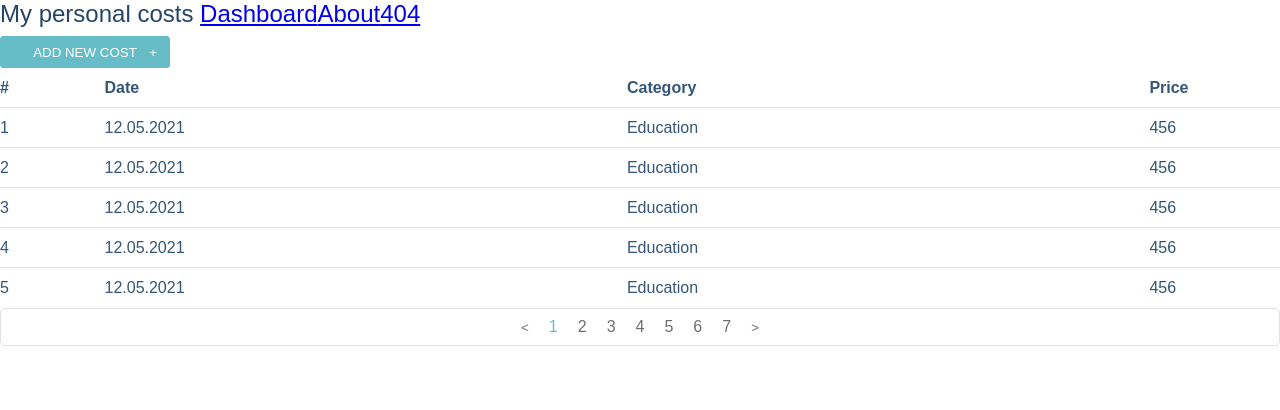
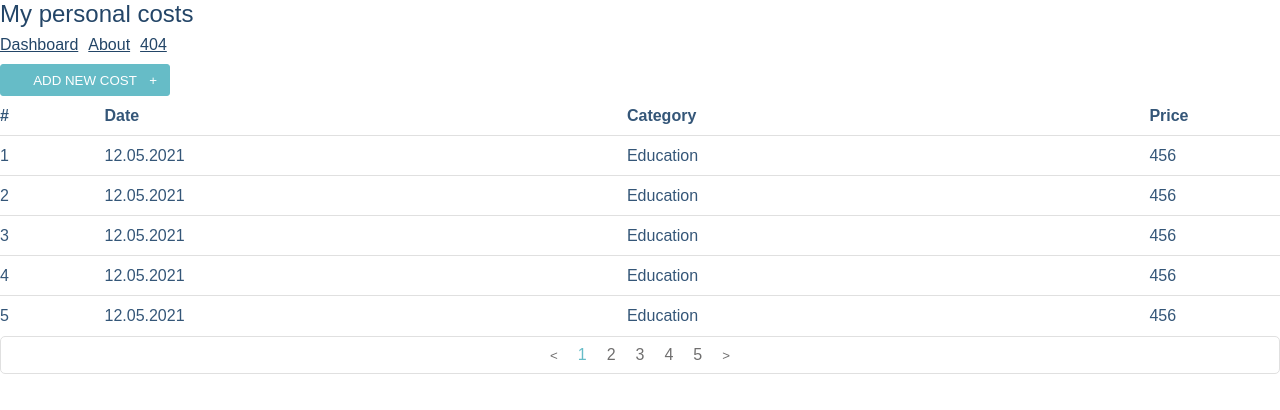
Before and after one commit to youryCh/vue-gb-project, a Vue app: page /dashboard in a window 1280 px wide. Shown: the top 410 px of the page. Built offline with nearby package versions, Linux system fonts and the light colour scheme.

Commit message:
vue-router last version

```diff
--- a/src/App.vue
+++ b/src/App.vue
@@ -2,9 +2,11 @@
   <div id="app">
     <header :class="[$style.header]">
       My personal costs
-      <router-link to="/dashboard">Dashboard</router-link>
-      <router-link to="/about">About</router-link>
-      <router-link to="/404">404</router-link>
+      <div>
+        <router-link :class="[$style.routerLink]" to="/dashboard">Dashboard</router-link>
+        <router-link :class="[$style.routerLink]" to="/about">About</router-link>
+        <router-link :class="[$style.routerLink]" to="/404">404</router-link>
+      </div>
     </header>
     <main>
       <router-view />
@@ -13,11 +15,16 @@
 </template>
 
 <script>
+import { mapActions } from 'vuex'
 export default {
   name: 'App',
-  data () {
-    return {
-    }
+  methods: {
+    ...mapActions([
+      'fetchData'
+    ])
+  },
+  created () {
+    this.fetchData()
   }
 }
 </script>
@@ -33,5 +40,15 @@ export default {
     color: #234567
     font-size: 24px
     margin-bottom: 8px
+    display: flex
+    flex-direction: column
+
+  .routerLink
+    margin-right: 10px
+    font-size: 16px
+    color: #234567
+
+    &:hover
+      color: #66bcc7
 
 </style>
--- a/src/components/Button.vue
+++ b/src/components/Button.vue
@@ -30,6 +30,7 @@ export default {
     position: relative
     color: white
     outline: none
+    cursor: pointer
 
     &::after
       content: '+'
--- a/src/components/PaymentForm.vue
+++ b/src/components/PaymentForm.vue
@@ -1,5 +1,6 @@
 <template>
   <div :class="[$style.paymentForm]">
+    <div :class="[$style.close]" @click="clearForm">x</div>
     <input :class="[$style.paymentForm__input]" placeholder="Payment date" v-model="date">
     <select :class="[$style.paymentForm__input]" v-model="category">
       <option disabled selected value="">Payment category</option>
@@ -42,13 +43,12 @@ export default {
         price: this.price
       }
       this.AddPaymentsListData(data)
-      this.clearForm()
-      this.$parent.showForm = false
     },
     clearForm () {
       this.date = ''
       this.category = ''
       this.price = null
+      this.$parent.showForm = false
     }
   },
   computed: {
@@ -61,6 +61,15 @@ export default {
       const month = today.getMonth()
       const year = today.getFullYear()
       return `${day}.${month < 10 ? '0' + (month + 1) : month + 1}.${year}`
+    }
+  },
+  mounted () {
+    if (this.$route.name === 'addPayment') {
+      this.category = this.$route.params.category || ''
+      this.price = this.$route.query.value || null
+      if (this.category && this.price) {
+        setTimeout(() => this.save(), 10) // без этого костыля fetchData затирает это сохранение
+      }
     }
   }
 }
@@ -76,7 +85,9 @@ export default {
     background-color: white
     border: 1px solid #e0e0e0
     border-radius: 5px
-    padding: 8px
+    padding-left: 8px
+    padding-right: 8px
+    padding-bottom: 8px
     box-shadow: 5px 5px 20px #e0e0e0
 
     &__input
@@ -88,4 +99,9 @@ export default {
       padding: 8px
       color: #6f6e6e
 
+  .close
+    align-self: flex-end
+    color: #6f6e6e
+    cursor: pointer
+
 </style>
--- a/src/page/PageDashboard.vue
+++ b/src/page/PageDashboard.vue
@@ -10,7 +10,6 @@
 import PaymentsList from '../components/PaymentsList'
 import PaymentForm from '../components/PaymentForm'
 import Button from '../components/Button'
-import { mapActions } from 'vuex'
 
 export default {
   components: {
@@ -26,13 +25,7 @@ export default {
   methods: {
     isShowForm () {
       this.showForm = !this.showForm
-    },
-    ...mapActions([
-      'fetchData'
-    ])
-  },
-  mounted () {
-    this.fetchData()
+    }
   }
 }
 </script>
--- a/src/router/index.js
+++ b/src/router/index.js
@@ -4,6 +4,7 @@ import Router from 'vue-router'
 import PageDashboard from '../page/PageDashboard'
 import PageAbout from '../page/PageAbout'
 import Page404 from '../page/Page404'
+import PaymentForm from '../components/PaymentForm'
 
 Vue.use(Router)
 
@@ -21,6 +22,11 @@ const router = new Router({
       component: PageAbout
     },
     {
+      path: '/add/payment/:category*',
+      name: 'addPayment',
+      component: PaymentForm
+    },
+    {
       path: '*',
       name: 'NotFound',
       component: Page404
@@ -31,7 +37,8 @@ const router = new Router({
 const titles = {
   dashboard: 'Welcome to Dashboard',
   about: 'About us',
-  NotFound: 'Page not found!'
+  NotFound: 'Page not found!',
+  addPayment: 'Add payment'
 }
 
 router.afterEach((to, from) => {
--- a/src/store/index.js
+++ b/src/store/index.js
@@ -17,16 +17,14 @@ export default new Vuex.Store({
   },
   getters: {
     getPaymentsList: state => state.paymentsList,
-    getPaymentsListLastId: state => {
-      return state.paymentsList.length
-    }
+    getPaymentsListLastId: state => state.paymentsList.length
   },
   actions: {
     fetchData ({ commit }) {
       return new Promise((resolve, reject) => {
         setTimeout(() => {
           const items = []
-          for (let i = 0; i < 32; i++) {
+          for (let i = 0; i < 22; i++) {
             items.push({
               id: i,
               date: '12.05.2021',
@@ -35,7 +33,7 @@ export default new Vuex.Store({
             })
           }
           resolve(items)
-        }, 1000)
+        }, 0)
       })
         .then(res => {
           commit('setPaymentsListData', res)
```
Also changed, not shown: package.json (+5 -4 lines), .eslintrc.js, 1 other file (tests, documents, lock files or other folders).
